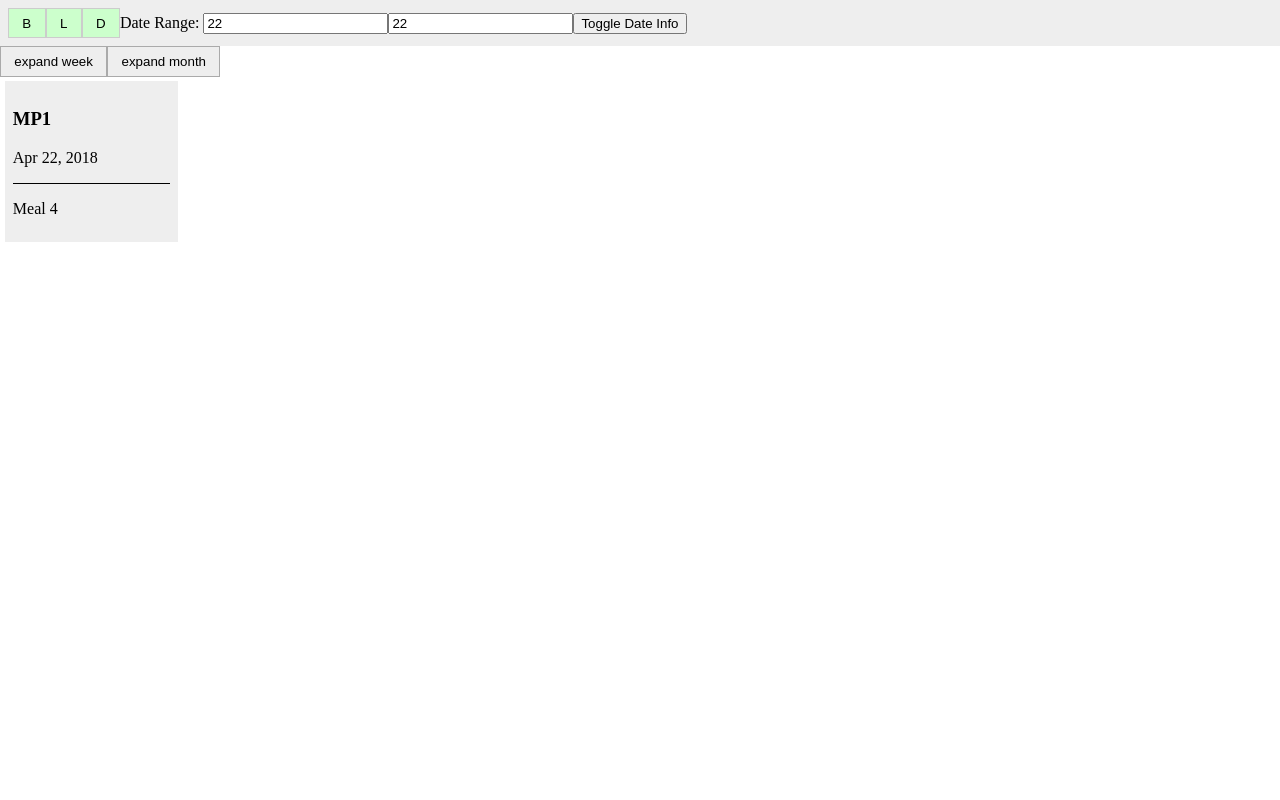
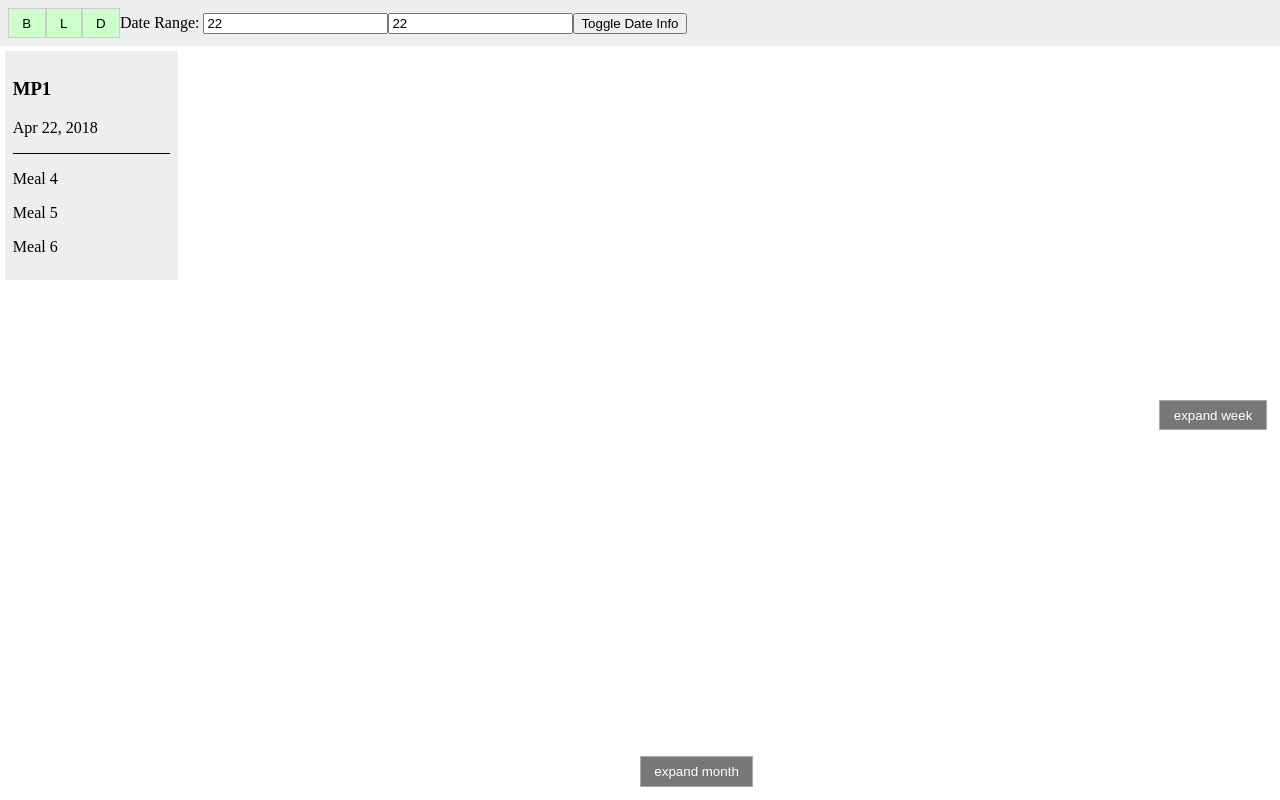
Before and after one commit to ManojBahuguna/Angular-Mealplanner, an Angular app: page / in a window 1280 px wide. Built offline with nearby package versions, Linux system fonts and the light colour scheme.

Commit message:
styled week/month expand/collapse buttons

```diff
--- a/src/app/app.component.ts
+++ b/src/app/app.component.ts
@@ -11,6 +11,8 @@ export class AppComponent {
     {id: 1, name: 'Meal 1', date: new Date('1 April 2018')},
     {id: 2, name: 'Meal 2', date: new Date('1 April 2018 13:00')},
     {id: 3, name: 'Meal 3', date: new Date('1 April 2018 19:00')},
-    {id: 4, name: 'Meal 4', date: new Date()},
+    {id: 4, name: 'Meal 4', date: new Date(new Date().setHours(1))},
+    {id: 4, name: 'Meal 5', date: new Date(new Date().setHours(13))},
+    {id: 4, name: 'Meal 6', date: new Date(new Date().setHours(19))},
   ];
 }
--- a/src/app/meal-planner/meal-planner-view/meal-planner-view.component.css
+++ b/src/app/meal-planner/meal-planner-view/meal-planner-view.component.css
@@ -18,7 +18,19 @@
 }
 
 .btn {
-  background-color: #eee;
+  background-color: #777;
   border: 1px solid #aaa;
   padding: 0.5em 1em;
+  position: fixed;
+  color: #fff;
 }
+
+.btn-week {
+  right: 1em;
+  top: 50%;
+}
+
+.btn-month {
+  bottom: 1em;
+  left: 50%;
+}
--- a/src/app/meal-planner/meal-planner-view/meal-planner-view.component.html
+++ b/src/app/meal-planner/meal-planner-view/meal-planner-view.component.html
@@ -1,6 +1,6 @@
 
-<button class="btn" (click)="toggleWeek()">{{isWeekExpanded || isMonthExpanded ? 'compress' : 'expand'}} week</button>
-<button class="btn" (click)="toggleMonth()">{{isMonthExpanded ? 'compress' : 'expand'}} month</button>
+<button class="btn btn-week" (click)="toggleWeek()">{{isWeekExpanded || isMonthExpanded ? 'compress' : 'expand'}} week</button>
+<button class="btn btn-month" (click)="toggleMonth()">{{isMonthExpanded ? 'compress' : 'expand'}} month</button>
 
 <div class="calendar">
   <ng-container *ngFor="let day of calendar.days">
```
